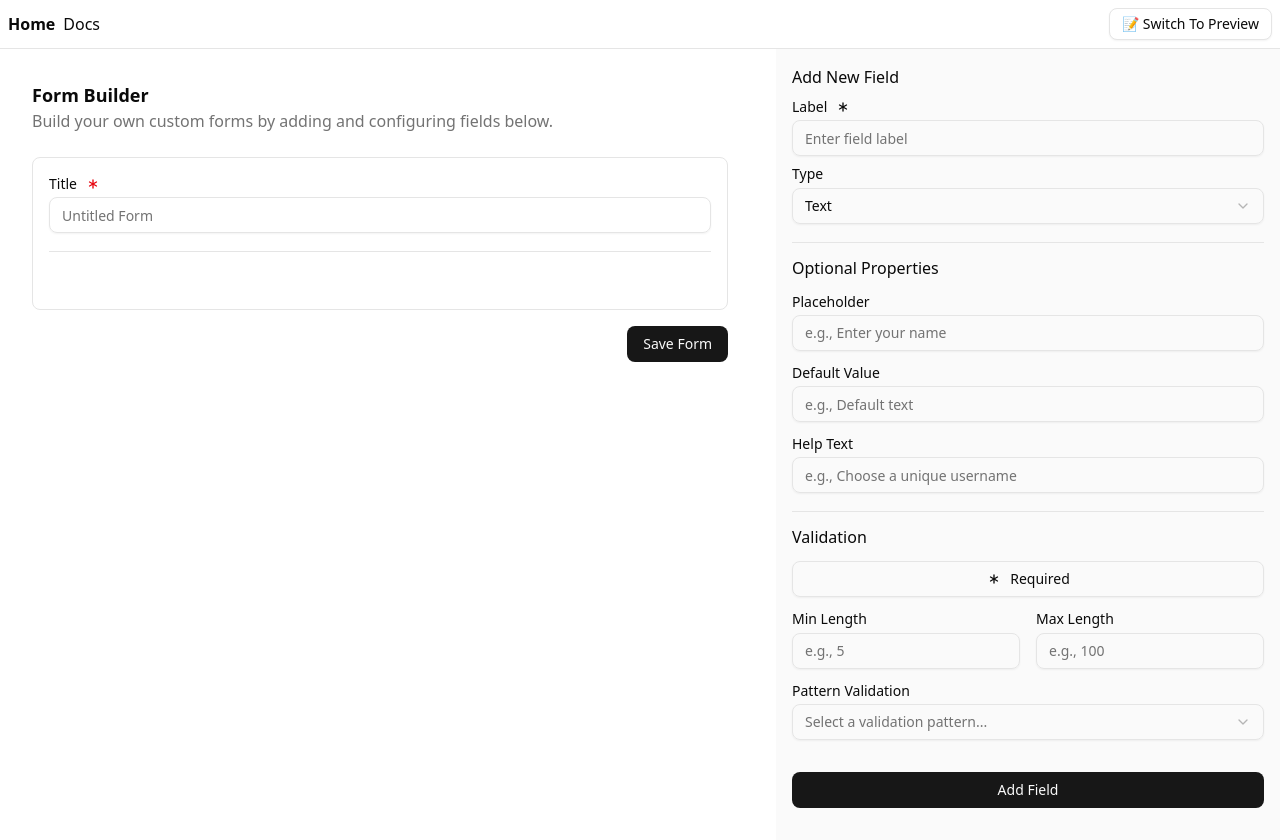
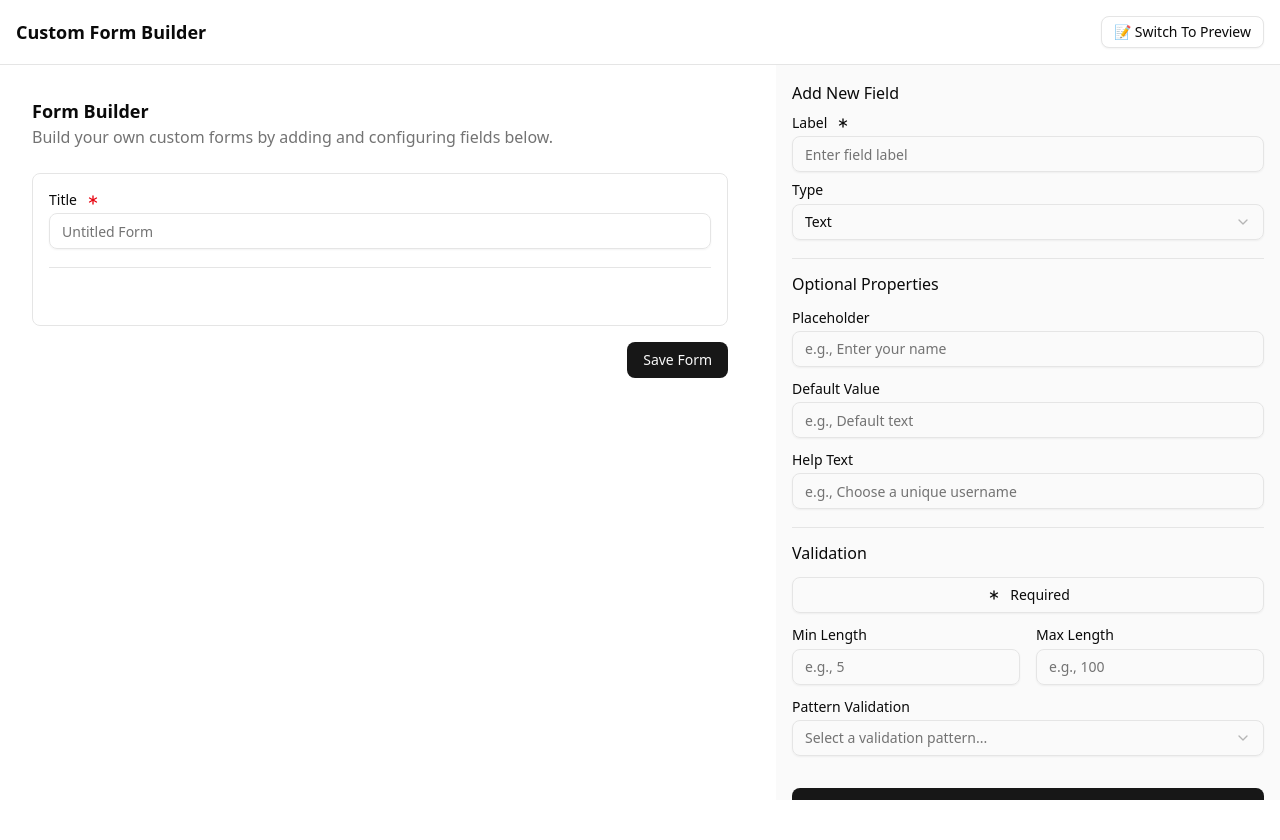
Before and after one commit to landondurnan/form-builder, a React (Vite) app: page / in a window 1280 px wide. After the commit the page ends 800 px from the top, so only its background shows below. Built offline with nearby package versions, Linux system fonts and the light colour scheme.

Commit message:
refactor: Simplify RootLayout by removing navigation links and restructuring layout

```diff
--- a/src/routes/__root.tsx
+++ b/src/routes/__root.tsx
@@ -1,23 +1,19 @@
-import { createRootRoute, Link, Outlet } from "@tanstack/react-router";
+import { createRootRoute, Outlet } from "@tanstack/react-router";
 import { TanStackRouterDevtools } from "@tanstack/react-router-devtools";
 import { BuilderProvider } from "@/context/BuilderContext";
 import { ModeToggle } from "@/components/builder/ModeToggle";
 
 const RootLayout = () => (
   <BuilderProvider>
-    <div className="p-2 flex gap-2 justify-between items-center">
-      <div className="flex gap-2">
-        <Link to="/" className="[&.active]:font-bold">
-          Home
-        </Link>{" "}
-        <Link to="/docs/forms" className="[&.active]:font-bold">
-          Docs
-        </Link>
-      </div>
-      <ModeToggle />
+    <div className="flex flex-col h-screen">
+      <header className="p-4 flex gap-2 justify-between items-center border-b">
+        <h1 className="text-lg font-semibold">Custom Form Builder</h1>
+        <ModeToggle />
+      </header>
+      <main className="flex-1 overflow-auto">
+        <Outlet />
+      </main>
     </div>
-    <hr />
-    <Outlet />
     <TanStackRouterDevtools />
   </BuilderProvider>
 );
```
